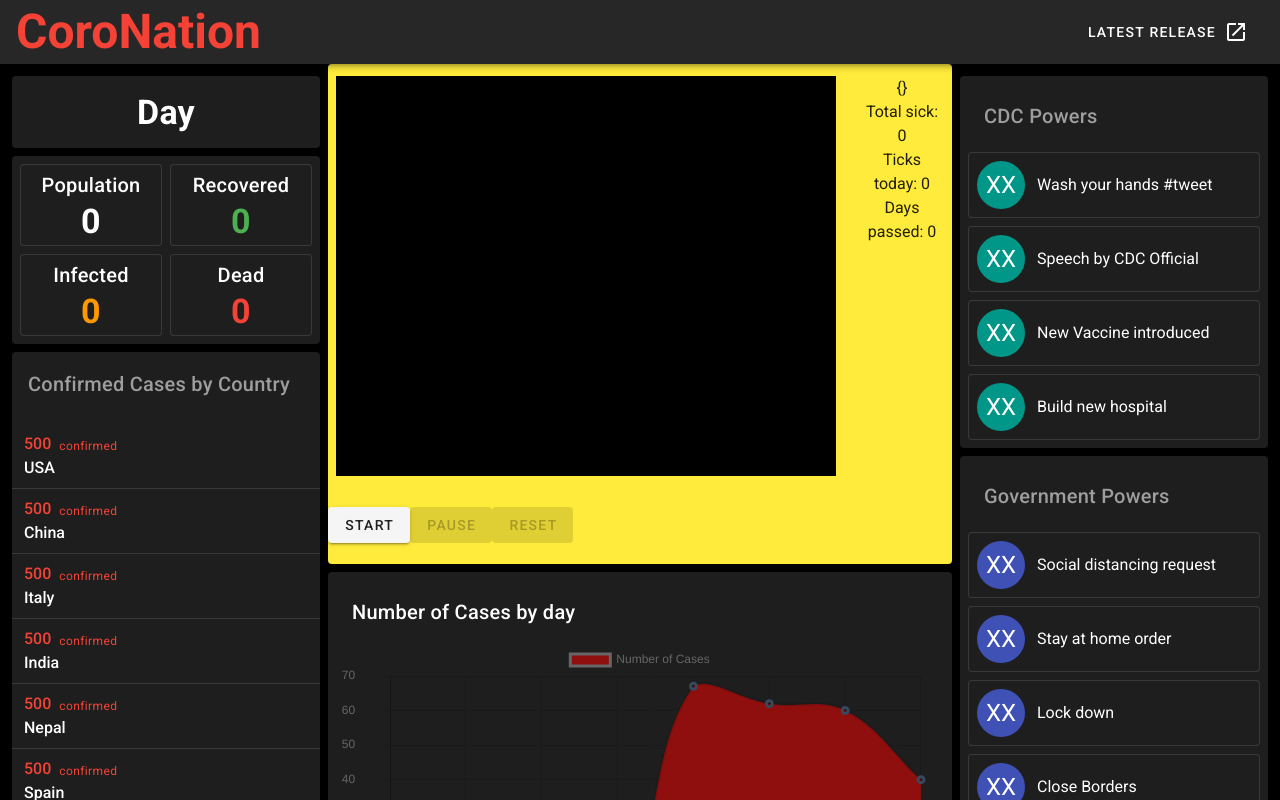
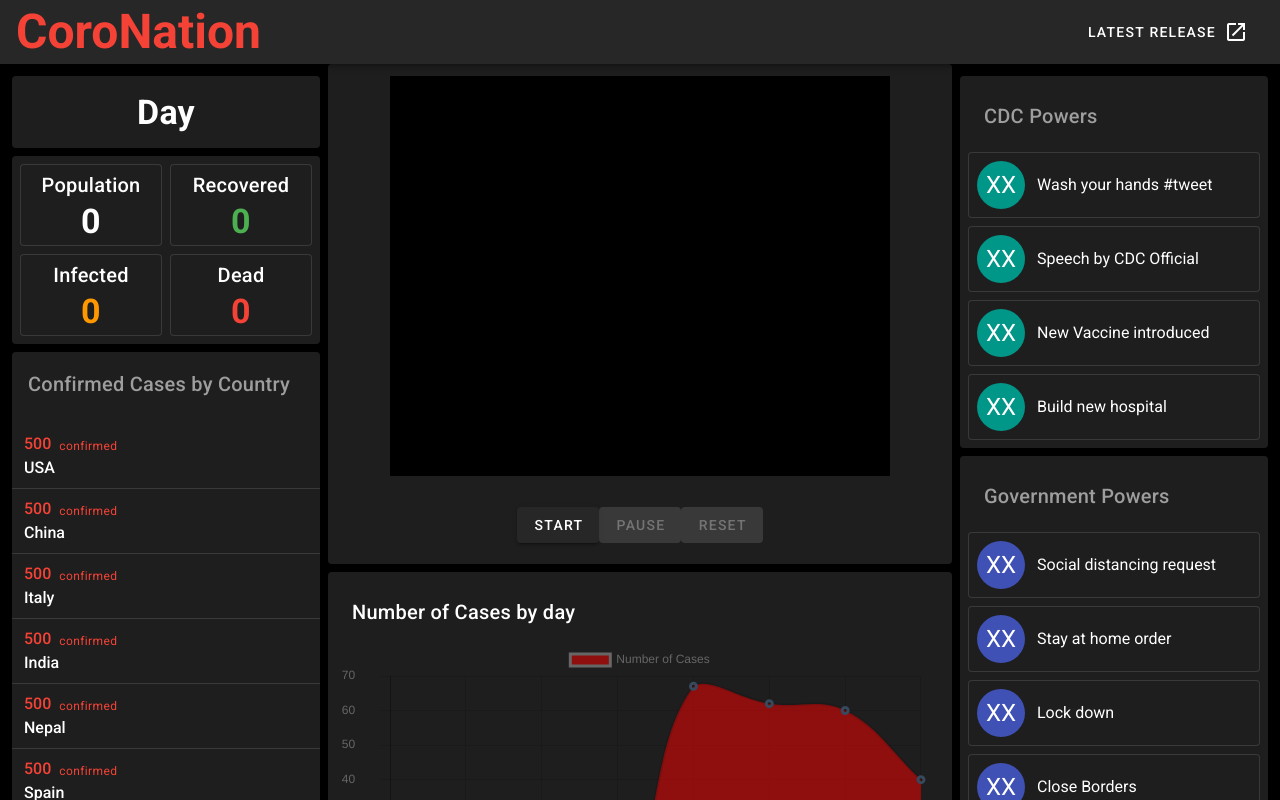
Before and after one commit to uzirthapa/corona-game, a Vue app: page / in a window 1280 px wide. Shown: the top 800 px of the page. Built offline with nearby package versions, Linux system fonts and the light colour scheme.

Commit message:
Visual cleanup and minor config changes

```diff
--- a/src/components/CGameCanvas.vue
+++ b/src/components/CGameCanvas.vue
@@ -15,26 +15,26 @@
           Sorry, browser does not support canvas.
         </canvas>
       </v-col>
-      <v-col>
-        <div>
-          {{counts}}
-        </div>
-        <div>
-          Total sick: {{totalSick}}
-        </div>
-        <div>
-          Ticks today: {{ticksPassed}}<br/>
-          Days passed: {{daysPassed}}
-        </div>
-        <div v-if="totalExisting > 0">
-          Alive%: {{totalAlive * 100 / totalExisting}}<br/>
-          Sick%: {{totalSick * 100 / totalExisting}}<br/>
-          Dead%: {{totalDead * 100 / totalExisting}}
-        </div>
-      </v-col>
+      <!--      <v-col>-->
+      <!--        <div>-->
+      <!--          {{counts}}-->
+      <!--        </div>-->
+      <!--        <div>-->
+      <!--          Total sick: {{totalSick}}-->
+      <!--        </div>-->
+      <!--        <div>-->
+      <!--          Ticks today: {{ticksPassed}}<br/>-->
+      <!--          Days passed: {{daysPassed}}-->
+      <!--        </div>-->
+      <!--        <div v-if="totalExisting > 0">-->
+      <!--          Alive%: {{totalAlive * 100 / totalExisting}}<br/>-->
+      <!--          Sick%: {{totalSick * 100 / totalExisting}}<br/>-->
+      <!--          Dead%: {{totalDead * 100 / totalExisting}}-->
+      <!--        </div>-->
+      <!--      </v-col>-->
     </v-row>
-    <v-row>
-      <v-col>
+    <v-row justify="center">
+      <v-col class="d-flex justify-center">
         <v-btn
           @click="start"
           :disabled="!!timer || ended"
@@ -51,7 +51,7 @@
         <v-btn
           @click="reset"
           :disabled="!ended"
-          >
+        >
           Reset
         </v-btn>
       </v-col>
@@ -80,7 +80,7 @@ export default {
       new Region('Test Region', new Quad(0, 0, 500, 400)),
     ],
     testViewPort: new Quad(0, 0, 500, 400),
-    initialHealthy: 10,
+    initialHealthy: 249,
     initialSick: 1,
     totalCounts: {},
   }),
@@ -118,7 +118,7 @@ export default {
     configs() {
       return {
         ticksPerDay: 100,
-        moveSpeed: 1,
+        moveSpeed: 2,
         minDaysSick: 14,
         recoveryRate: 0.2, // rates need to be between 0-1 (inclusive)
         deathRate: 0.05, // rates need to be between 0-1 (inclusive)
@@ -153,7 +153,7 @@ export default {
       'updateCounts',
       'updateDays',
     ]),
-    playPause(){
+    playPause() {
       this.paused = !this.paused;
     },
     reset() {
@@ -200,16 +200,7 @@ export default {
       this.regions.forEach(region => region.tick(this.configs));
 
       // update counts
-      this.regions.forEach(region => {
-        this.$set(this.counts, region.name, region.getCounts());
-      });
-
-      // this.totalCounts = {
-      //   counts: testRegion.getCounts(),
-      //   region: testRegion.name,
-      // };
-      this.updateCounts(this.counts);
-
+      this.updateAllCounts();
 
       this.ticksPassed += 1;
       if (this.ticksPassed % this.configs.ticksPerDay === 0) {
@@ -218,12 +209,19 @@ export default {
       }
       this.updateDays(this.daysPassed);
     },
+    updateAllCounts() {
+      this.regions.forEach(region => {
+        this.$set(this.counts, region.name, region.getCounts());
+      });
+
+      this.updateCounts(this.counts);
+    },
     draw() {
       this.drawBackground();
       this.regions.forEach(region => region.draw(this.canvas, this.testViewPort, 1));
     },
     drawBackground() {
-      if (!this.canvas){
+      if (!this.canvas) {
         return;
       }
       const ctx = this.canvas.getContext('2d');
--- a/src/components/Region.js
+++ b/src/components/Region.js
@@ -4,7 +4,7 @@ import HealthStatuses from './HealthStatus';
 import Jobs from './Jobs';
 // import Quad from './Quad';
 
-const radius = 2;
+const radius = 3;
 const r2 = radius * radius;
 
 export default class Region {
@@ -154,7 +154,7 @@ export default class Region {
 
     ctx.fillStyle = '#000000';
     ctx.fillRect(0, 0, this.quad.width, this.quad.height);
-    ctx.fillStyle = '#AAAAFF';
+    ctx.fillStyle = '#eeeeff';
     ctx.fillRect(this.wallThickness, this.wallThickness, this.quad.width - 2 * this.wallThickness, this.quad.height - 2 * this.wallThickness);
     ctx.fillStyle = '#000000';
     this.Healthy.forEach(
@@ -176,7 +176,7 @@ export default class Region {
         );
       },
     );
-    ctx.fillStyle = '#FF0000';
+    ctx.fillStyle = '#FF9800';
     this.Sick.forEach(
       person => {
         this.drawBall(
--- a/src/layouts/MainLayout.vue
+++ b/src/layouts/MainLayout.vue
@@ -137,7 +137,7 @@
         </v-flex>
         <v-flex xs6>
           <div class="pb-2">
-            <v-card color="yellow" height="500" width="100%" class="pa-0">
+            <v-card dark height="500" width="100%" class="pa-0">
               <slot name="canvas"/>
             </v-card>
           </div>
```
